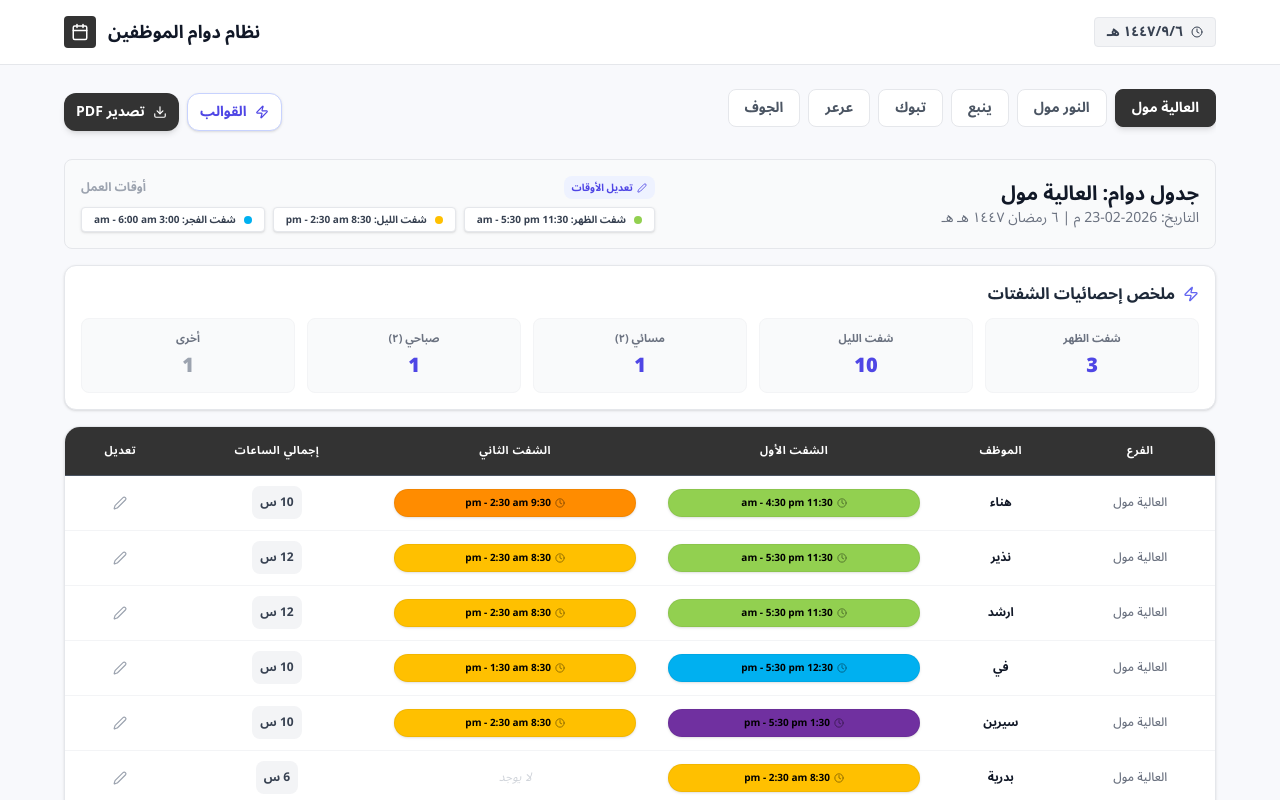
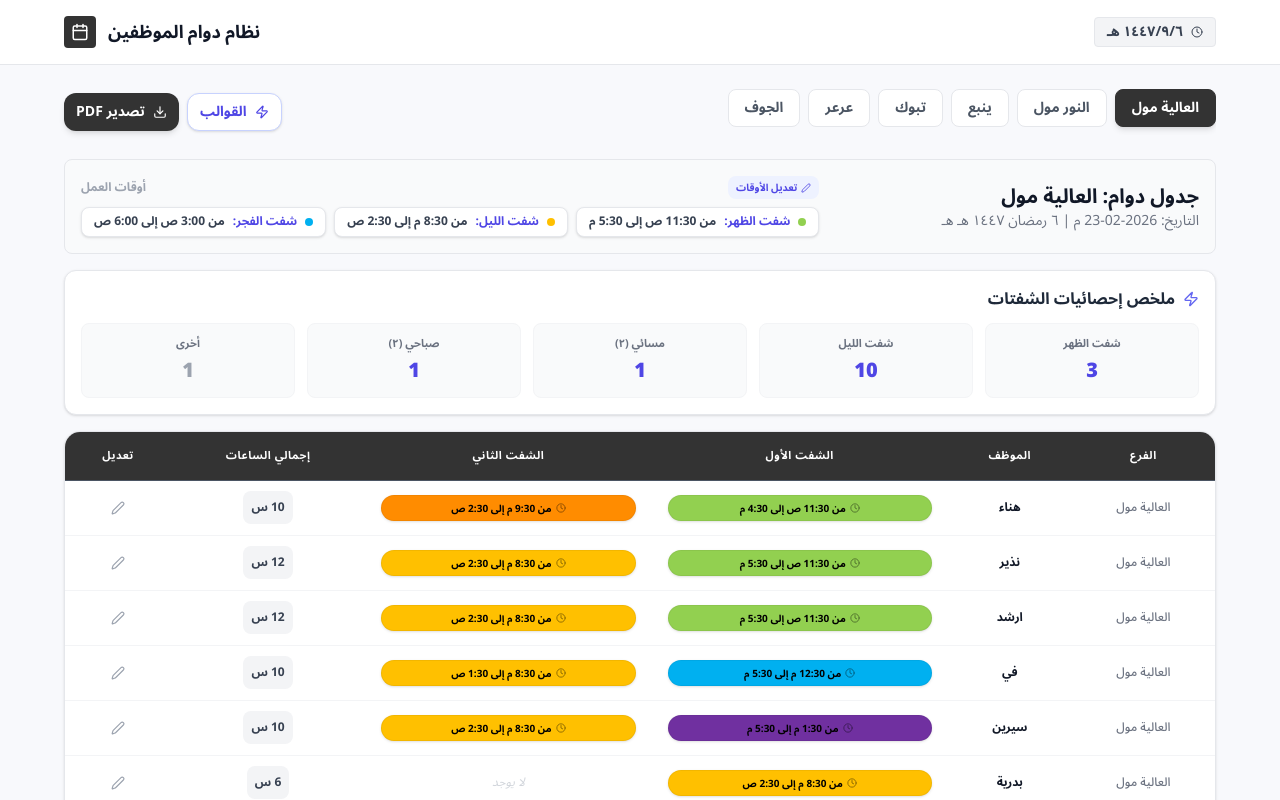
Before and after one commit to kha159-create/Ramdanshift, a React (Vite) app: page / in a window 1280 px wide. Shown: the top 800 px of the page. Built offline with nearby package versions, Linux system fonts and the light colour scheme.

Commit message:
feat: improve shift time format to native readable arabic

```diff
--- a/src/App.tsx
+++ b/src/App.tsx
@@ -199,6 +199,19 @@ const getCoverageForHour = (branch: Branch, hour: number): number => {
   }, 0);
 };
 
+const formatTimeAR = (timeStr: string): string => {
+  if (!timeStr) return '';
+  return timeStr
+    .toLowerCase()
+    .replace('am', 'ص')
+    .replace('pm', 'م');
+};
+
+const formatShiftDisplay = (start: string, end: string): string => {
+  if (!start || !end) return '';
+  return `من ${formatTimeAR(start)} إلى ${formatTimeAR(end)}`;
+};
+
 // --- Components ---
 
 // --- Components ---
@@ -270,7 +283,7 @@ const EmployeeSchedule = ({ branch, quickShifts, onEdit, onAdd }: { branch: Bran
                         style={{ backgroundColor: getShiftColor(emp.shifts[0], branch, quickShifts) }}
                       >
                         <Clock size={10} className="opacity-50" />
-                        {emp.shifts[0].start} - {emp.shifts[0].end}
+                        <span className="leading-none pt-0.5" dir="rtl">{formatShiftDisplay(emp.shifts[0].start, emp.shifts[0].end)}</span>
                       </div>
                     ) : (
                       <div className="text-gray-300 text-center italic">لا يوجد</div>
@@ -283,7 +296,7 @@ const EmployeeSchedule = ({ branch, quickShifts, onEdit, onAdd }: { branch: Bran
                         style={{ backgroundColor: getShiftColor(emp.shifts[1], branch, quickShifts) }}
                       >
                         <Clock size={10} className="opacity-50" />
-                        {emp.shifts[1].start} - {emp.shifts[1].end}
+                        <span className="leading-none pt-0.5" dir="rtl">{formatShiftDisplay(emp.shifts[1].start, emp.shifts[1].end)}</span>
                       </div>
                     ) : (
                       <div className="text-gray-300 text-center italic">لا يوجد</div>
@@ -949,9 +962,14 @@ export default function App() {
               </div>
               <div className="flex flex-wrap gap-2 justify-end">
                 {selectedBranch.openingShifts.map((shift, idx) => (
-                  <div key={idx} className="flex items-center gap-2 bg-white px-3 py-1 rounded border border-gray-200 text-[10px] font-bold text-gray-700 shadow-sm">
+                  <div key={idx} className="flex items-center gap-2 bg-white px-3 py-1.5 rounded-lg border border-gray-200 text-[10px] sm:text-xs font-bold text-gray-700 shadow-sm" dir="rtl">
                     <div className="w-2 h-2 rounded-full" style={{ backgroundColor: shift.color }}></div>
-                    <span>{shift.name}: {shift.time}</span>
+                    <span className="text-indigo-600">{shift.name}:</span>
+                    <span>
+                      {shift.time.includes(' - ')
+                        ? formatShiftDisplay(shift.time.split(' - ')[0], shift.time.split(' - ')[1])
+                        : shift.time}
+                    </span>
                   </div>
                 ))}
               </div>
```
